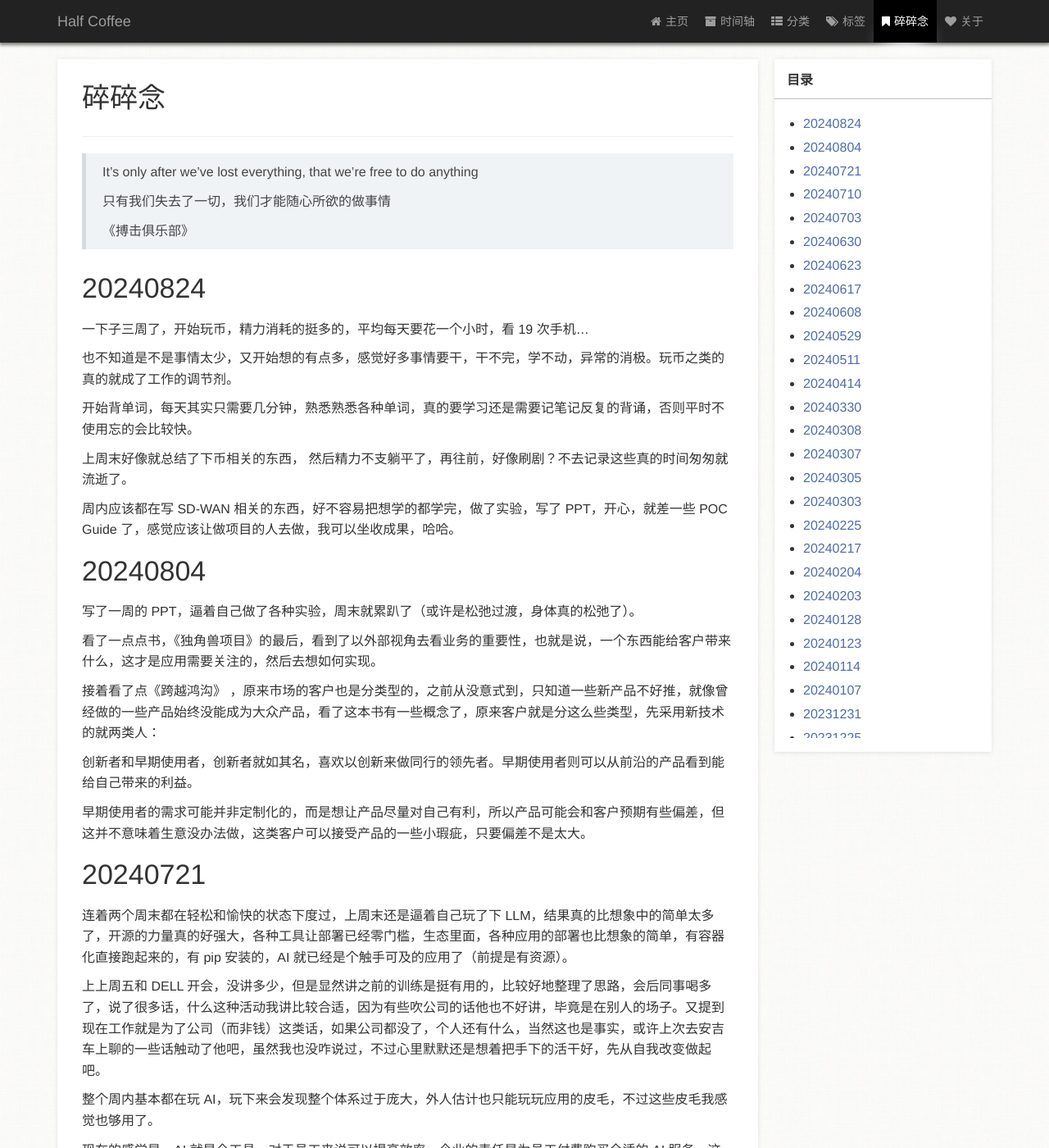
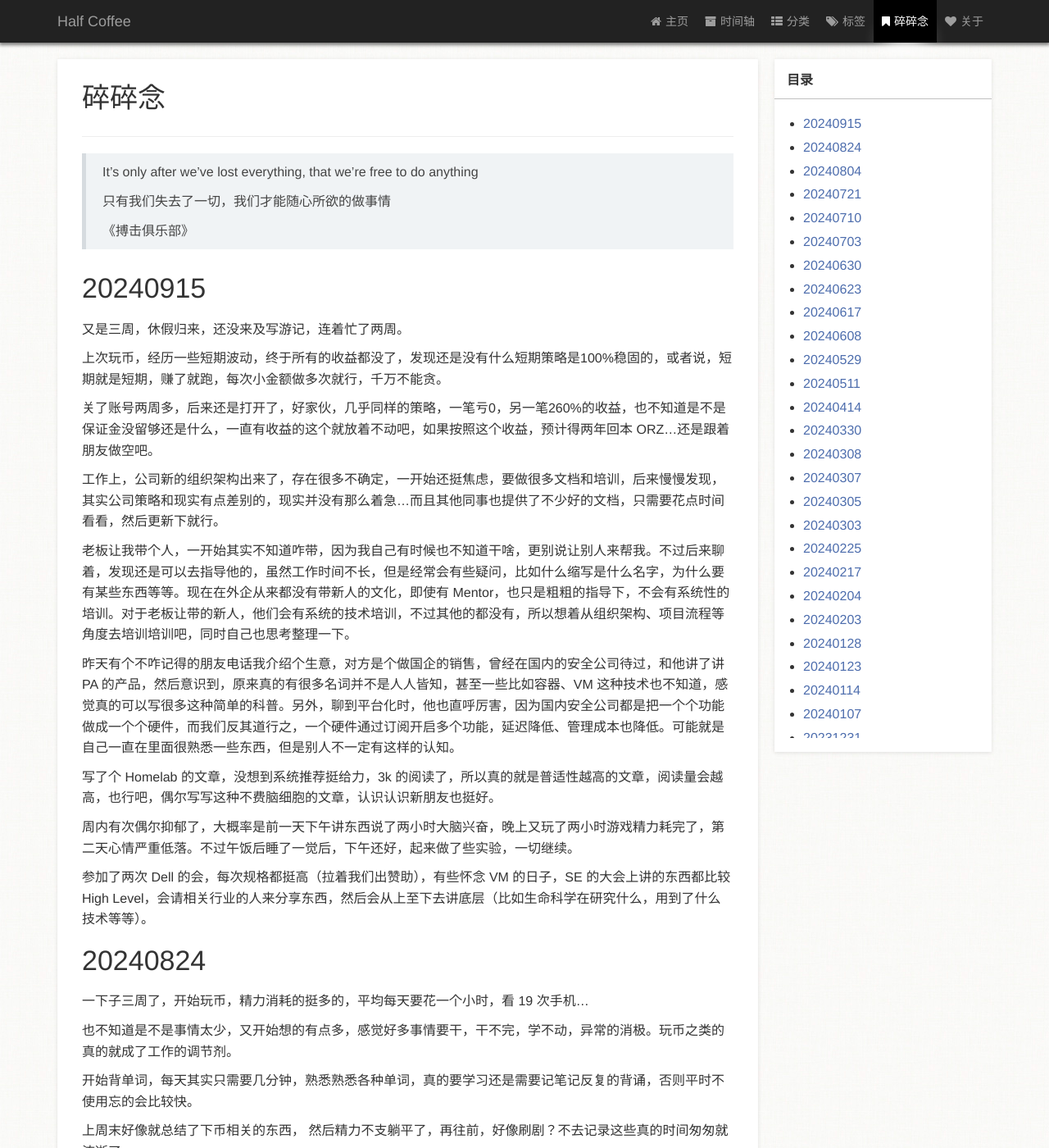
Before and after one commit to zm1990s/halfcoffee, a Jekyll site: the page built from page/3碎碎念.md, in a window 1280 px wide and 1400 px high. Shown: the whole window at 82% size. Built offline with Jekyll 4.4.1, drawn with Linux system fonts in a browser that asks for light colours; a style sheet for code colours, icons or effects is not loaded.

Commit message:
20240915

```diff
--- a/page/3碎碎念.md
+++ b/page/3碎碎念.md
@@ -15,6 +15,26 @@ type: page
 > 《搏击俱乐部》
 
 
+
+# 20240915
+
+又是三周，休假归来，还没来及写游记，连着忙了两周。
+
+上次玩币，经历一些短期波动，终于所有的收益都没了，发现还是没有什么短期策略是100%稳固的，或者说，短期就是短期，赚了就跑，每次小金额做多次就行，千万不能贪。
+
+关了账号两周多，后来还是打开了，好家伙，几乎同样的策略，一笔亏0，另一笔260%的收益，也不知道是不是保证金没留够还是什么，一直有收益的这个就放着不动吧，如果按照这个收益，预计得两年回本 ORZ...还是跟着朋友做空吧。
+
+工作上，公司新的组织架构出来了，存在很多不确定，一开始还挺焦虑，要做很多文档和培训，后来慢慢发现，其实公司策略和现实有点差别的，现实并没有那么着急...而且其他同事也提供了不少好的文档，只需要花点时间看看，然后更新下就行。
+
+老板让我带个人，一开始其实不知道咋带，因为我自己有时候也不知道干啥，更别说让别人来帮我。不过后来聊着，发现还是可以去指导他的，虽然工作时间不长，但是经常会有些疑问，比如什么缩写是什么名字，为什么要有某些东西等等。现在在外企从来都没有带新人的文化，即使有 Mentor，也只是粗粗的指导下，不会有系统性的培训。对于老板让带的新人，他们会有系统的技术培训，不过其他的都没有，所以想着从组织架构、项目流程等角度去培训培训吧，同时自己也思考整理一下。
+
+昨天有个不咋记得的朋友电话我介绍个生意，对方是个做国企的销售，曾经在国内的安全公司待过，和他讲了讲 PA 的产品，然后意识到，原来真的有很多名词并不是人人皆知，甚至一些比如容器、VM 这种技术也不知道，感觉真的可以写很多这种简单的科普。另外，聊到平台化时，他也直呼厉害，因为国内安全公司都是把一个个功能做成一个个硬件，而我们反其道行之，一个硬件通过订阅开启多个功能，延迟降低、管理成本也降低。可能就是自己一直在里面很熟悉一些东西，但是别人不一定有这样的认知。
+
+写了个 Homelab 的文章，没想到系统推荐挺给力，3k 的阅读了，所以真的就是普适性越高的文章，阅读量会越高，也行吧，偶尔写写这种不费脑细胞的文章，认识认识新朋友也挺好。
+
+周内有次偶尔抑郁了，大概率是前一天下午讲东西说了两小时大脑兴奋，晚上又玩了两小时游戏精力耗完了，第二天心情严重低落。不过午饭后睡了一觉后，下午还好，起来做了些实验，一切继续。
+
+参加了两次 Dell 的会，每次规格都挺高（拉着我们出赞助），有些怀念 VM 的日子，SE 的大会上讲的东西都比较 High Level，会请相关行业的人来分享东西，然后会从上至下去讲底层（比如生命科学在研究什么，用到了什么技术等等）。
 
 # 20240824
 
```
